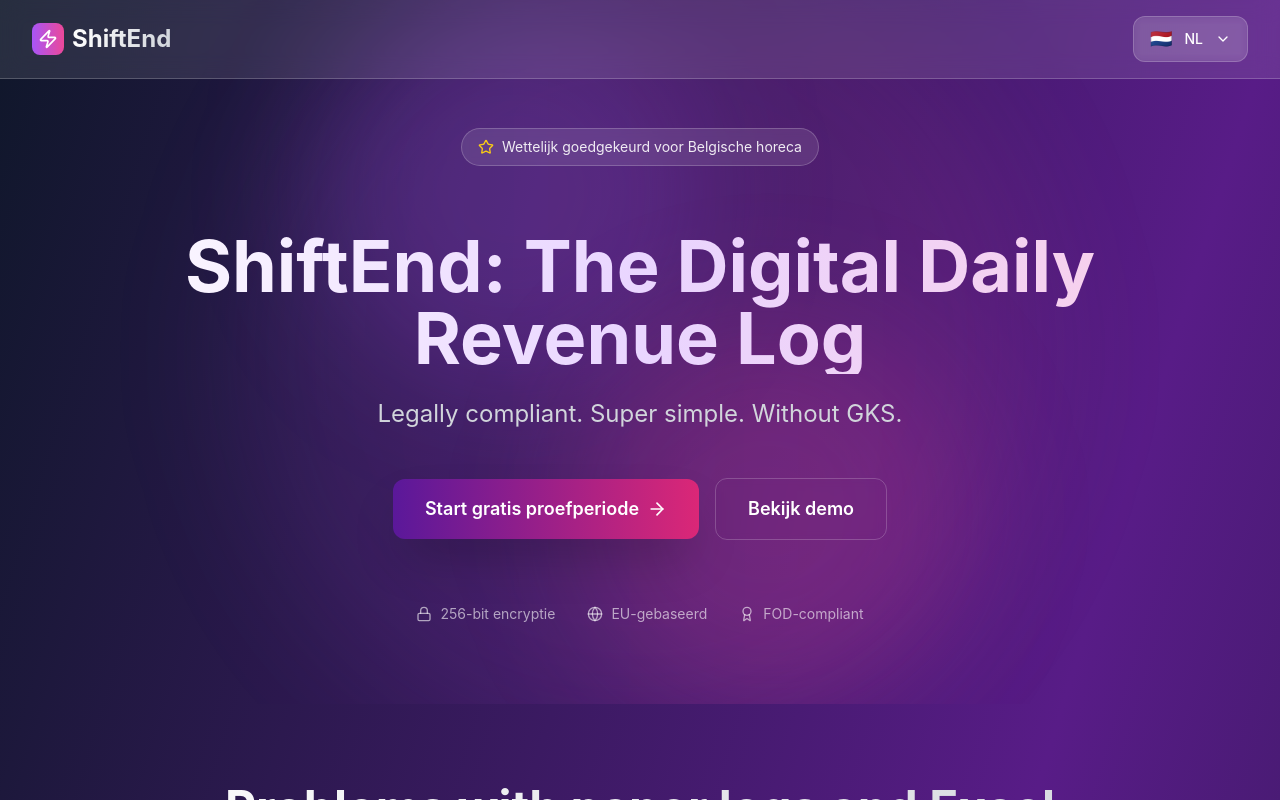
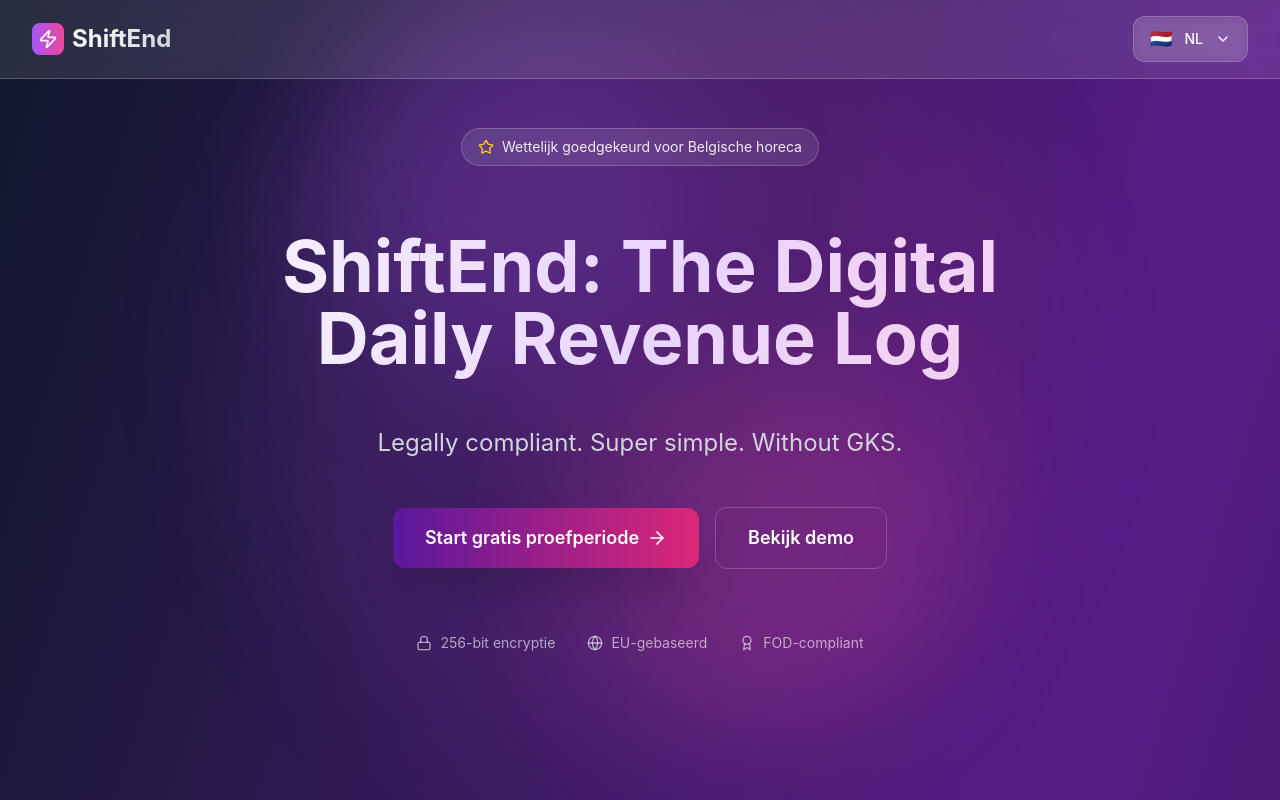
Before and after one commit to snbon/lpshiftend, a React (Create React App) app: page / in a window 1280 px wide. Built offline with nearby package versions, Linux system fonts and the light colour scheme.

Commit message:
title spacing and viewport fix

```diff
--- a/src/components/LandingPage.tsx
+++ b/src/components/LandingPage.tsx
@@ -48,7 +48,7 @@ const LandingPage: React.FC = () => {
       {/* Main Content Container */}
       <main className="relative w-full">
         {/* Hero Section */}
-        <section className="relative pt-32 pb-20 overflow-hidden">
+        <section className="relative pt-32 pb-20">
           {/* Background Effects */}
           <div className="absolute inset-0">
             <div className="absolute top-0 left-1/4 w-96 h-96 bg-purple-500/20 rounded-full blur-3xl"></div>
@@ -70,7 +70,9 @@ const LandingPage: React.FC = () => {
             </motion.div>
 
             <FadeIn delay={0.2}>
-              <h1 className="text-5xl md:text-7xl font-bold mb-6 bg-gradient-to-r from-white via-purple-200 to-pink-200 bg-clip-text text-transparent leading-tight">
+              <h1
+                className="relative block text-3xl sm:text-5xl md:text-7xl font-bold mb-6 md:mb-10 bg-gradient-to-r from-white via-purple-200 to-pink-200 bg-clip-text text-transparent leading-[1.1] break-words text-balance descender-fix"
+              >
                 {t('hero.title')}
               </h1>
             </FadeIn>
--- a/src/index.css
+++ b/src/index.css
@@ -57,3 +57,9 @@ h1, h2, h3, h4, h5, h6, p, div, section, article, aside, nav, header, footer, ma
   margin: 0;
   padding: 0;
 }
+
+.descender-fix::after {
+  content: '';
+  display: block;
+  height: 0.18em;
+}
```
